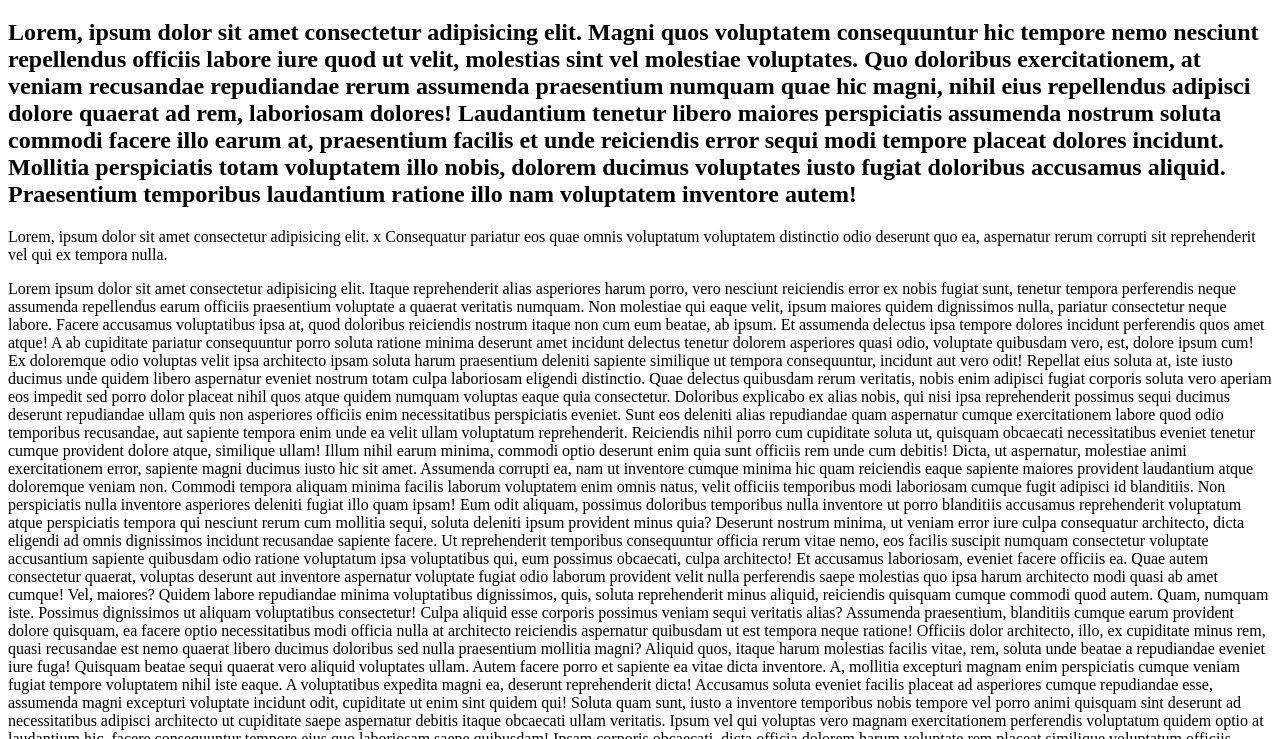
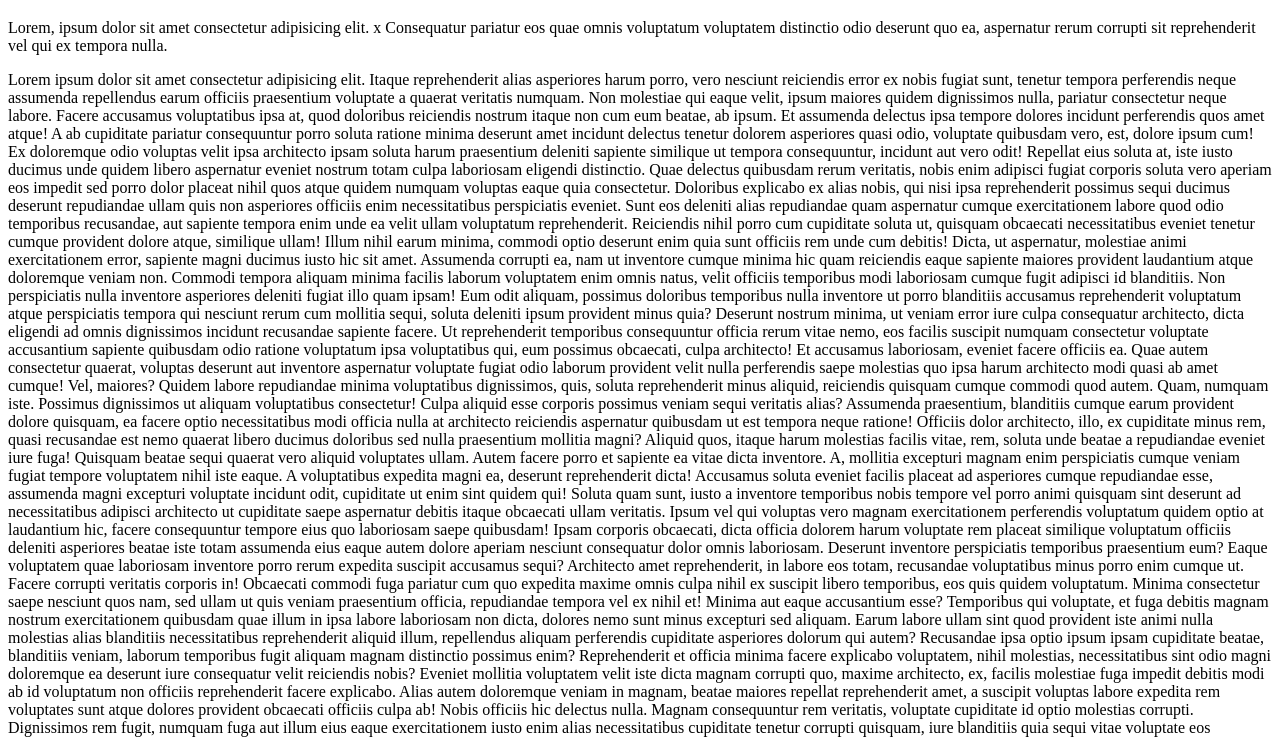
Before and after one commit to seros25/pruebasgit, a plain HTML site: page blogpost.html in a window 1280 px wide. Shown: the part 61-800 px from the top of the page. Drawn offline with Linux system fonts and the light colour scheme.

Commit message:
conexion con remoto

```diff
--- a/blogpost.html
+++ b/blogpost.html
@@ -8,7 +8,7 @@
 </head>
 <body>
     <h1>este es el titulo</h1>
-    <h2>Lorem, ipsum dolor sit amet consectetur adipisicing elit. Magni quos voluptatem consequuntur hic tempore nemo nesciunt repellendus officiis labore iure quod ut velit, molestias sint vel molestiae voluptates. Quo doloribus exercitationem, at veniam recusandae repudiandae rerum assumenda praesentium numquam quae hic magni, nihil eius repellendus adipisci dolore quaerat ad rem, laboriosam dolores! Laudantium tenetur libero maiores perspiciatis assumenda nostrum soluta commodi facere illo earum at, praesentium facilis et unde reiciendis error sequi modi tempore placeat dolores incidunt. Mollitia perspiciatis totam voluptatem illo nobis, dolorem ducimus voluptates iusto fugiat doloribus accusamus aliquid. Praesentium temporibus laudantium ratione illo nam voluptatem inventore autem!</h2>
+
     <p>Lorem, ipsum dolor sit amet consectetur adipisicing elit.
         x   Consequatur pariatur eos quae omnis voluptatum
         voluptatem distinctio odio deserunt quo ea, aspernatur rerum corrupti sit reprehenderit vel qui ex tempora nulla.</p>
```
Also changed, not shown: 1 other file.
